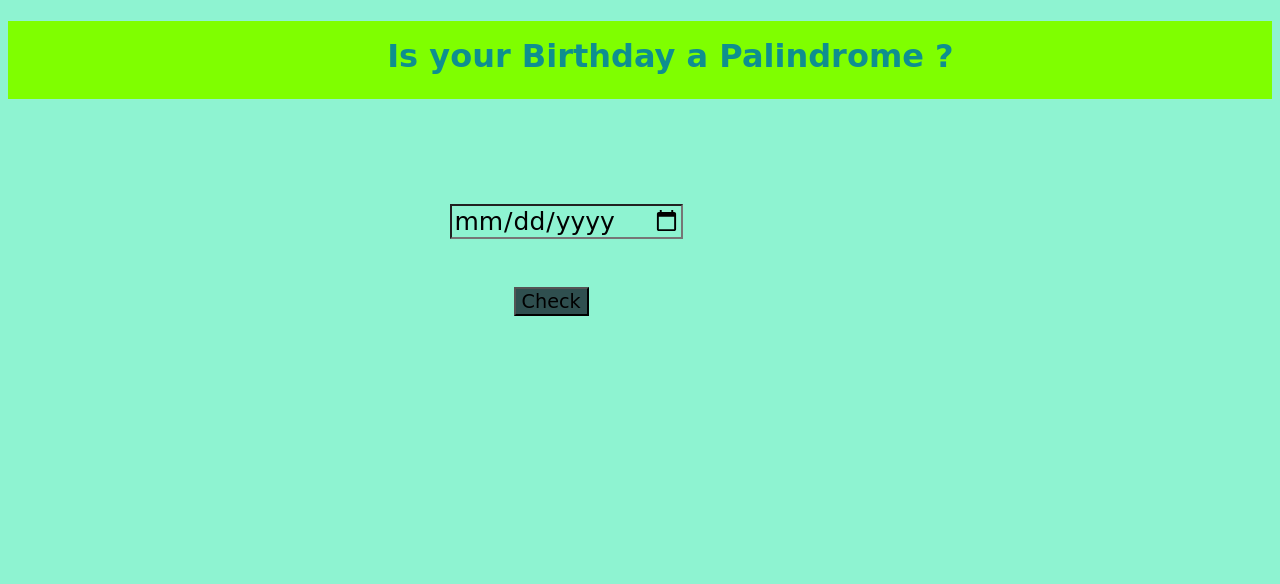
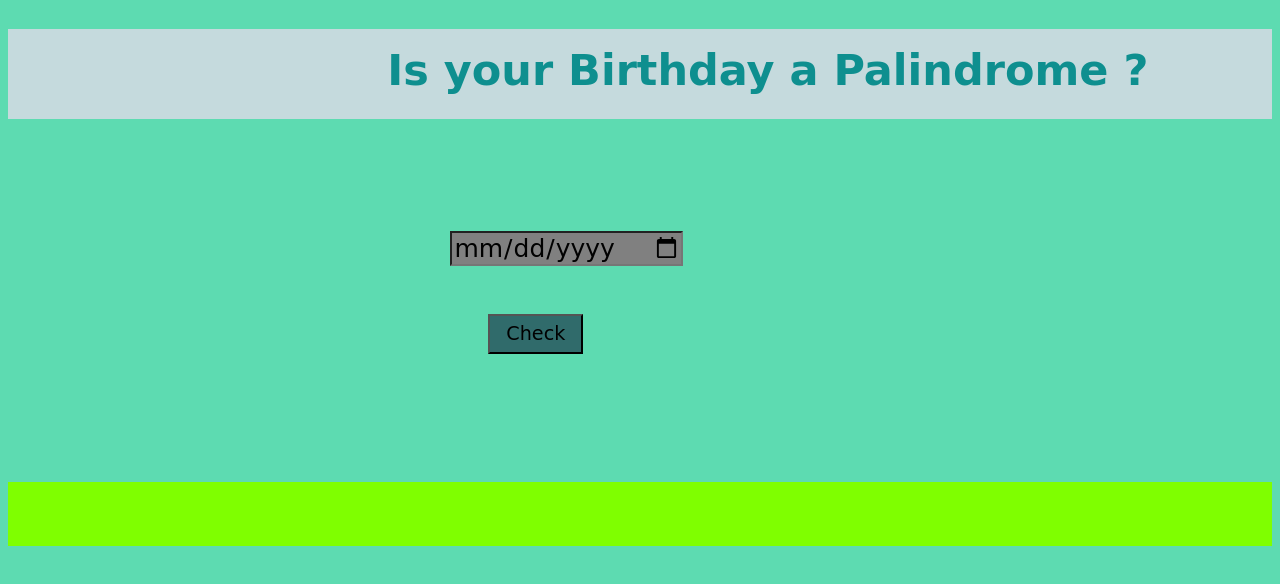
Before and after one commit to arpitkarnak/Palindrome-Birthday, a plain HTML site: page index.html in a window 1280 px wide. Drawn offline with Linux system fonts and the light colour scheme.

Commit message:
fix : output

```diff
--- a/index.js
+++ b/index.js
@@ -199,8 +199,8 @@ function clickHandler(e){
 
       var isPalindrome = checkPalindromeForAllDateFormats(date);
 
-      if(isPalindrome){
-         resultRef.innerText = 'hello'
+      if(isPalindrome ){
+         output1.innerText = "Congrats! Your birthday is a palindrome"
       }
       else {
         var [ctr, nextDate] = getNextPalindromeDate(date);
--- a/style.css
+++ b/style.css
@@ -1,28 +1,34 @@
 * {
-  background-color: rgb(142, 243, 209);
+  background-color: rgb(93, 219, 177);
   font-family: cursive;
 }
 
 .heading {
   font-weight: 800;
+  font-size: 43px;
   color: rgb(14, 143, 143);
   padding-left: 30%;
   padding-top: 1rem;
   padding-bottom: 1.5rem;
-  background-color: chartreuse;
+  background-color: rgb(197, 218, 221);
 }
 
 #user-input {
   font-size: 25px;
   margin-top: 5.2rem;
   margin-left: 35%;
+  background-color: rgb(128, 128, 128);
 }
 
 #output-btn {
   font-size: larger;
   margin-top: 3rem;
-  margin-left: 40%;
-  background-color: darkslategray;
+  margin-left: 38%;
+  padding-left: 1rem;
+  padding-right: 1rem;
+  padding-top: 0.4rem;
+  padding-bottom: 0.4rem;
+  background-color: rgb(48, 107, 107);
 }
 
 #output {
@@ -30,4 +36,6 @@
   margin-top: 4em;
   padding-left: 5em;
   background-color: chartreuse;
+  padding-top: 2rem;
+  padding-bottom: 2rem;
 }
```
